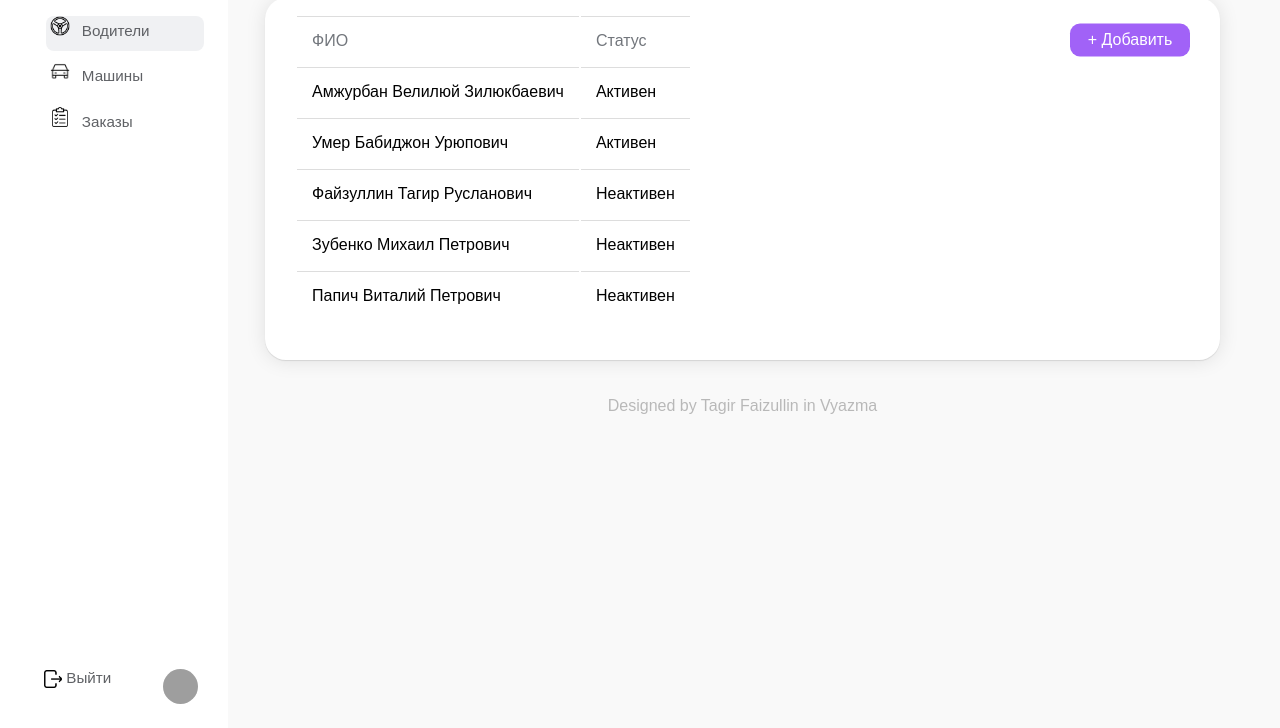
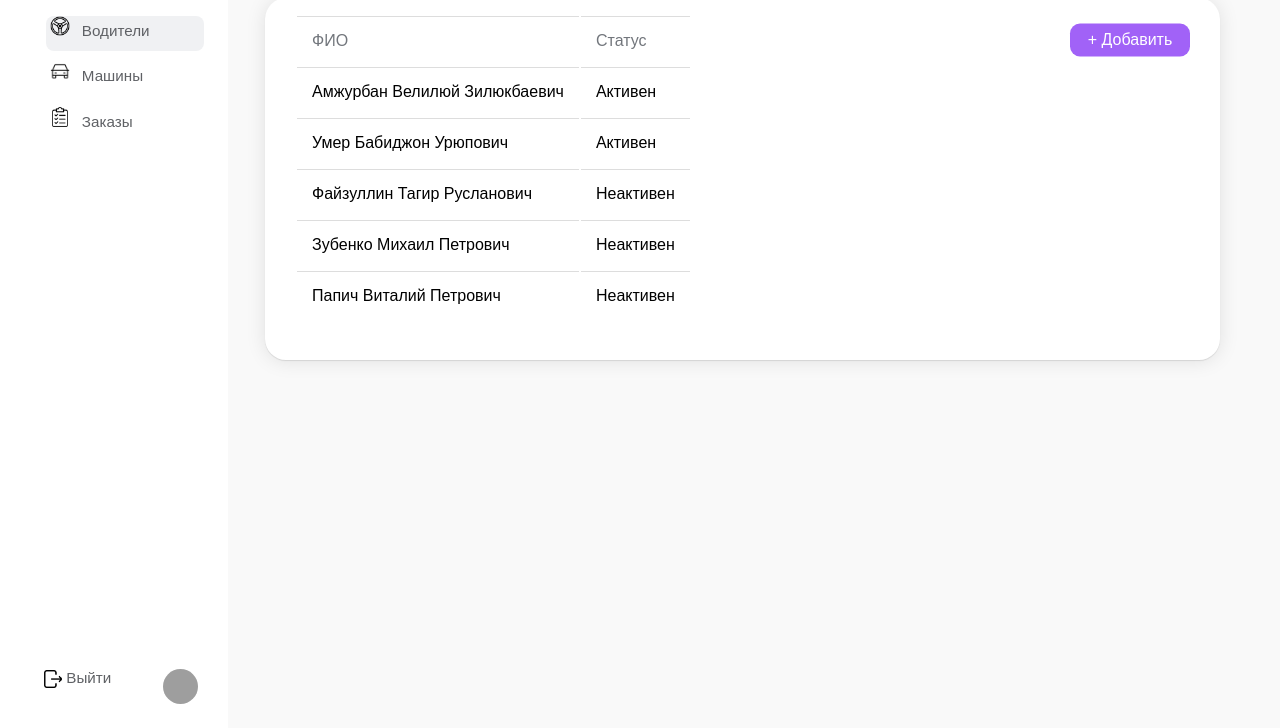
Before and after one commit to Yamakuprina/web-programming-labs, a plain HTML site: page index.html in a window 1280 px wide. Shown: the part 72-800 px from the top of the page. Drawn offline with Linux system fonts and the light colour scheme; grey boxes are pictures that could not be loaded.

Commit message:
remove: footer

```diff
--- a/index.html
+++ b/index.html
@@ -99,9 +99,6 @@
                     </table>
                 </div>
             </div>
-            <footer>
-                <h6>Designed by Tagir Faizullin in Vyazma</h6>
-            </footer>
         </div>
     </div>
 
--- a/main.css
+++ b/main.css
@@ -282,30 +282,6 @@ th, td {
     text-align: left;
 }
 
-footer {
-    height: 75px;
-    /*min-height: 100%;*/
-    /*margin-bottom: -75px;*/
-    /*position: absolute;*/
-    /*padding: 0;*/
-    /*margin-top: -100px;*/
-    margin-left: auto;
-    margin-right: auto;
-
-    width: 100%;
-    /*bottom: 0;*/
-}
-
-h6{
-    vertical-align: bottom;
-    height: 100%;
-    font-family: 'Outfit', sans-serif;
-    color: rgba(0, 0, 0, 0.26);
-    font-weight: 200;
-    font-size: 16px;
-    text-align: center;
-}
-
 
 
 
```
Also changed, not shown: cars.html (+0 -3 lines), orders.html (+0 -3 lines).
